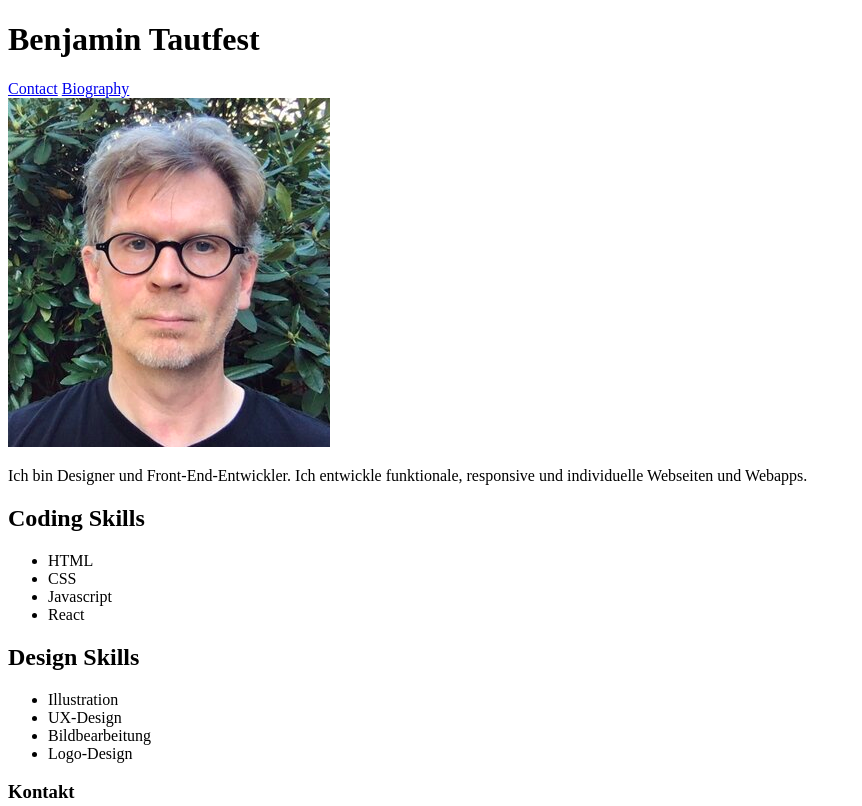
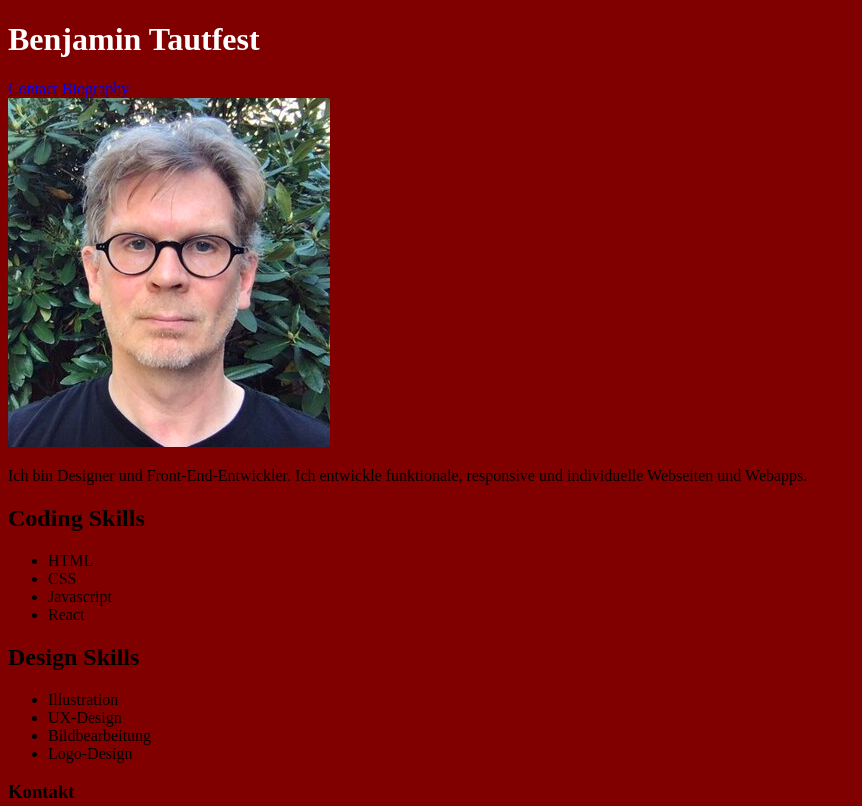
Before and after one commit to benjamintautfest/personal-website, a plain HTML site: page index.html in a window 1280 px wide. Shown: the top 806 px of the page, without its empty margins (0-862 px from the left). Drawn offline with Linux system fonts and the light colour scheme.

Commit message:
Add Stylesheet

```diff
--- /dev/null
+++ b/css/styles.css
@@ -0,0 +1,7 @@
+body {
+    background-color: maroon;
+}
+
+h1 {
+    color: white;
+}
--- a/index.html
+++ b/index.html
@@ -3,6 +3,7 @@
 <head>
     <meta charset="UTF-8">
     <meta name="viewport" content="width=device-width, initial-scale=1.0">
+    <link rel="stylesheet" href="css/styles.css">
     <title>Bens Page</title>
 </head>
 <body>
```
Also changed, not shown: 1 other file.
